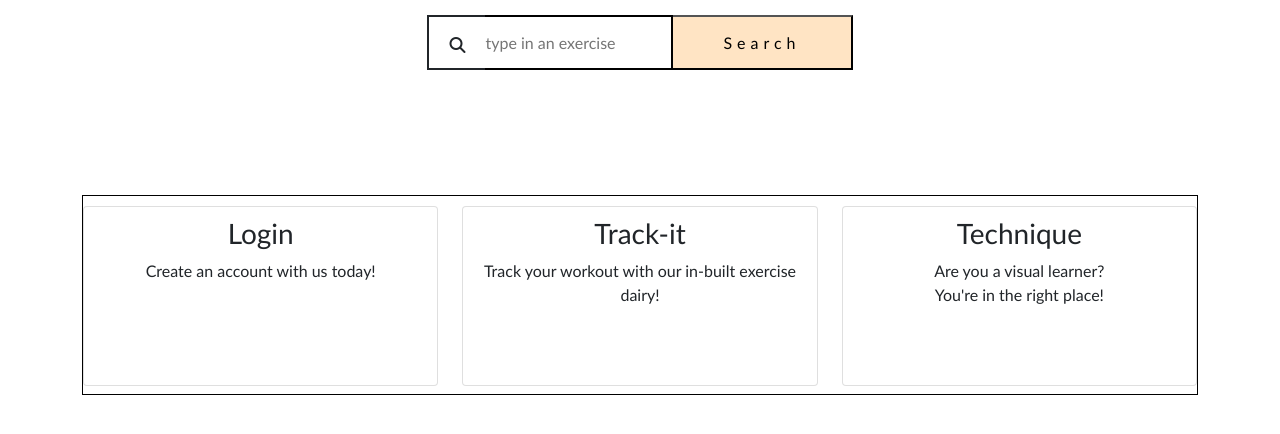
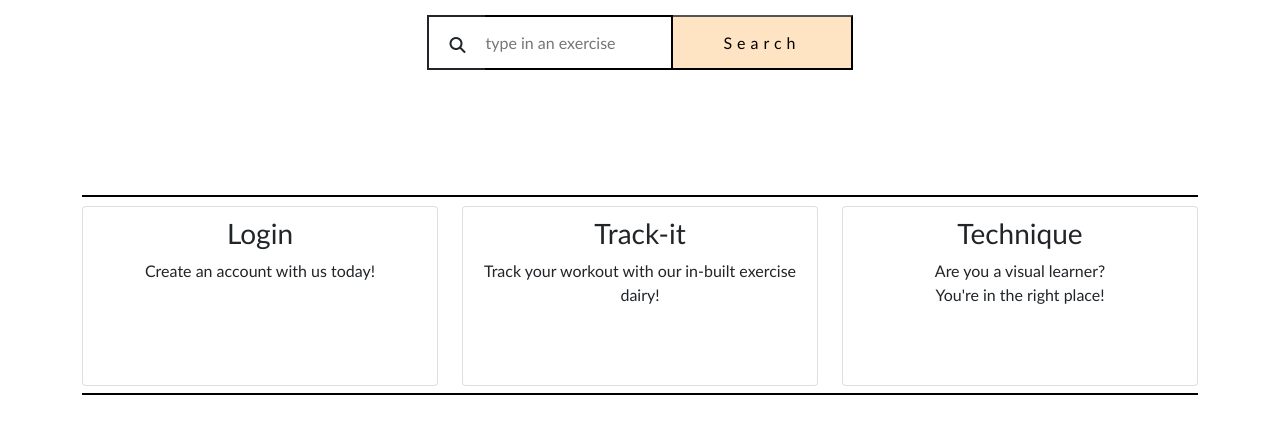
Before and after one commit to joshuaanyang/GymExercises, a Flask app: template templates/new-index.html in a window 1280 px wide. Shown: the part 175-609 px from the top of the page. Run offline with Flask 2, Linux system fonts and the light colour scheme; the template is opened without the code that fills it, so the values that code supplies are empty; some libraries are stand-ins or nearby versions.

Commit message:
Homepage edit

```diff
--- a/static/css/new-styles.css
+++ b/static/css/new-styles.css
@@ -109,11 +109,14 @@ border-left: 0;
  align-items: center;
  justify-content: space-evenly;
     height: 200px;
-    border: solid 1px black;
+    border: solid 2px black;
+    /* border-bottom: 0; */
+    border-left: 0;
+    border-right: 0;
 }
 
 .test-run .card{
-  margin-top: 10px;
+  margin-top: 9px;
   height: 180px;
   padding: 10px;
   text-align: center;
```
